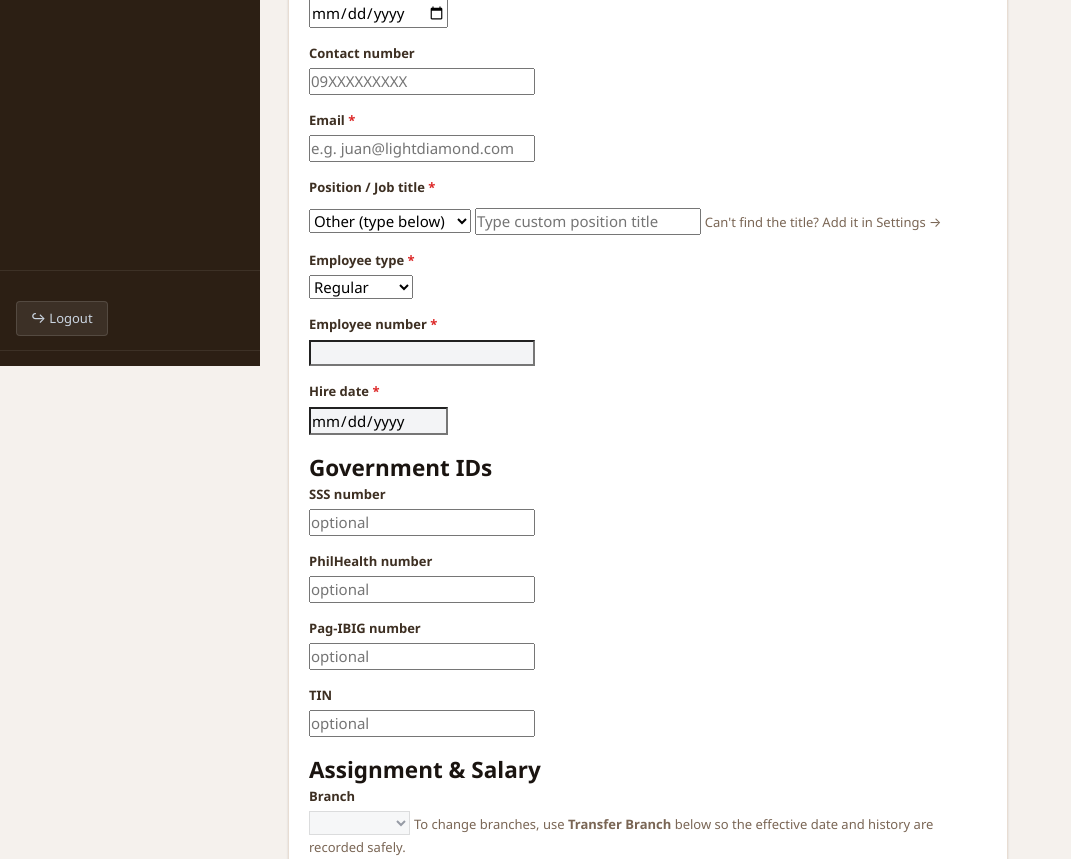
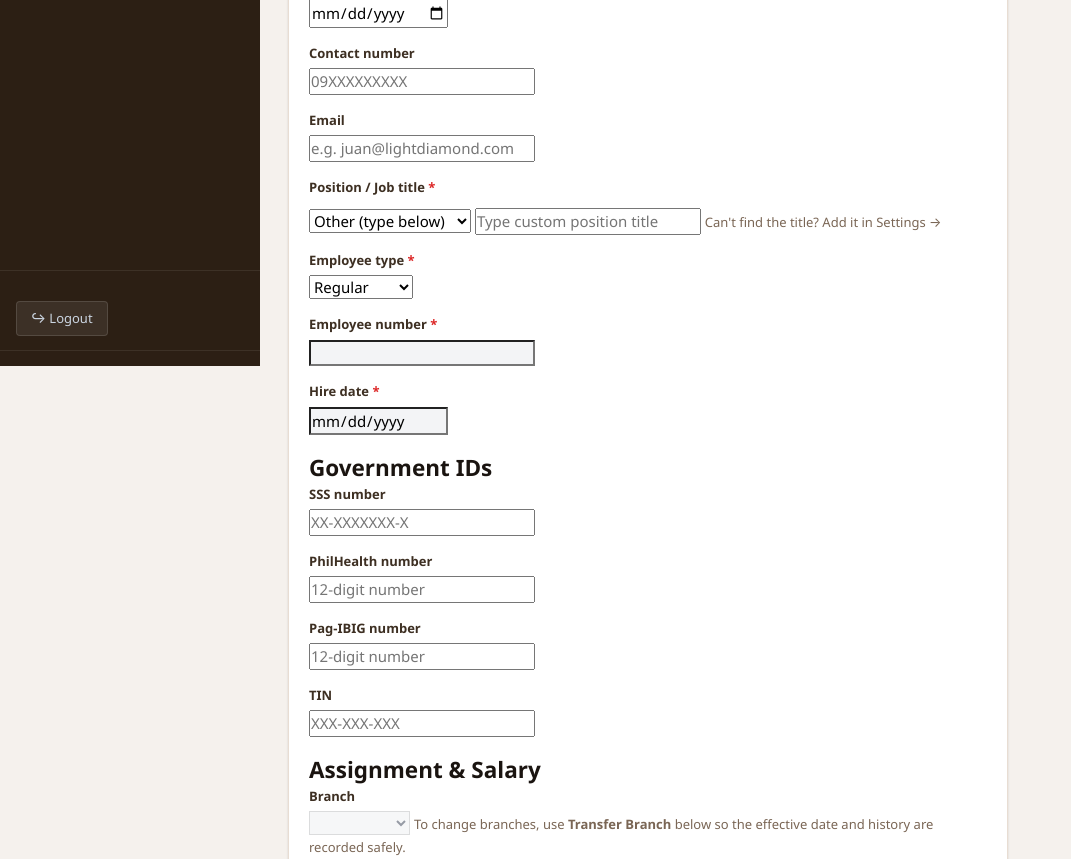
Before and after one commit to romarsares/WBPMS, a PHP site: template resources/views/hr/employees/edit.php in a window 1280 px wide. Shown: the part 434-1293 px from the top of the page, without its empty margins (0-1071 px from the left). Run offline with PHP 8.4, Linux system fonts and the light colour scheme; the template is opened without the code that fills it: most values are stand-ins (such as "Sample title", 1, 10 or a date in 2020); data that the repository does not hold is empty; some libraries are stand-ins or nearby versions.

Commit message:
Fix issues found in auditing the textbox and margins

```diff
--- a/resources/views/hr/employees/bank.php
+++ b/resources/views/hr/employees/bank.php
@@ -110,6 +110,7 @@ $BANK_NAMES = ['BDO', 'BPI', 'Metrobank', 'UnionBank', 'Landbank', 'PNB', 'RCBC'
                 <input type="text" id="account_name" name="account_name"
                        value="<?= $pv('account_name') ?>"
                        placeholder="Full name as on the bank account"
+                       maxlength="100"
                        class="<?= isset($errors['account_name']) ? 'is-invalid' : '' ?>">
                 <?= $err('account_name') ?>
             </div>
--- a/resources/views/hr/employees/edit.php
+++ b/resources/views/hr/employees/edit.php
@@ -116,9 +116,11 @@ $err = static fn(string $key): string => isset($errors[$key])
                 <?= $err('contact_number') ?>
             </div>
             <div class="form-group">
-                <label for="email">Email <span style="color:#dc2626">*</span></label>
-                <input type="text" id="email" name="email"
+                <label for="email">Email <?= !$isEdit ? '<span style="color:#dc2626">*</span>' : '' ?></label>
+                <input type="email" id="email" name="email"
                     value="<?= $v('email') ?>"
+                    maxlength="254"
+                    <?= !$isEdit ? 'required' : '' ?>
                     class="<?= isset($errors['email']) ? 'is-invalid' : '' ?>"
                     placeholder="e.g. juan@lightdiamond.com">
                 <?= $err('email') ?>
@@ -192,6 +194,8 @@ $err = static fn(string $key): string => isset($errors[$key])
                 <label for="employee_number">Employee number <span style="color:#dc2626">*</span></label>
                 <input type="text" id="employee_number" name="employee_number"
                     value="<?= $v('employee_number') ?>"
+                    maxlength="30"
+                    <?= !$isEdit ? 'required' : '' ?>
                     <?= $isEdit ? 'readonly style="background:#f3f4f6"' : '' ?>
                     class="<?= isset($errors['employee_number']) ? 'is-invalid' : '' ?>">
                 <?= $err('employee_number') ?>
@@ -211,24 +215,52 @@ $err = static fn(string $key): string => isset($errors[$key])
             <div class="form-group">
                 <label for="sss_number">SSS number</label>
                 <input type="text" id="sss_number" name="sss_number"
-                    value="<?= $v('sss_number') ?>" placeholder="optional">
+                    value="<?= $v('sss_number') ?>"
+                    placeholder="XX-XXXXXXX-X"
+                    maxlength="13"
+                    pattern="\d{2}-?\d{7}-?\d"
+                    title="SSS number must be in XX-XXXXXXX-X format (10 digits, e.g. 34-5678901-2)."
+                    inputmode="numeric"
+                    class="<?= isset($errors['sss_number']) ? 'is-invalid' : '' ?>">
+                <?= $err('sss_number') ?>
             </div>
             <div class="form-group">
                 <label for="philhealth_number">PhilHealth number</label>
                 <input type="text" id="philhealth_number" name="philhealth_number"
-                    value="<?= $v('philhealth_number') ?>" placeholder="optional">
+                    value="<?= $v('philhealth_number') ?>"
+                    placeholder="12-digit number"
+                    maxlength="15"
+                    pattern="[\d\- ]{12,15}"
+                    title="PhilHealth number must be 12 digits."
+                    inputmode="numeric"
+                    class="<?= isset($errors['philhealth_number']) ? 'is-invalid' : '' ?>">
+                <?= $err('philhealth_number') ?>
             </div>
             <div class="form-group">
                 <label for="pagibig_number">Pag-IBIG number</label>
                 <input type="text" id="pagibig_number" name="pagibig_number"
-                    value="<?= $v('pagibig_number') ?>" placeholder="optional">
+                    value="<?= $v('pagibig_number') ?>"
+                    placeholder="12-digit number"
+                    maxlength="15"
+                    pattern="[\d\- ]{12,15}"
+                    title="Pag-IBIG number must be 12 digits."
+                    inputmode="numeric"
+                    class="<?= isset($errors['pagibig_number']) ? 'is-invalid' : '' ?>">
+                <?= $err('pagibig_number') ?>
             </div>
         </div>
         <div class="form-row">
             <div class="form-group">
                 <label for="tin_number">TIN</label>
                 <input type="text" id="tin_number" name="tin_number"
-                    value="<?= $v('tin_number') ?>" placeholder="optional">
+                    value="<?= $v('tin_number') ?>"
+                    placeholder="XXX-XXX-XXX"
+                    maxlength="16"
+                    pattern="\d{3}-?\d{3}-?\d{3}(-?\d{3})?"
+                    title="TIN must be 9 or 12 digits (e.g. 123-456-789 or 123-456-789-000)."
+                    inputmode="numeric"
+                    class="<?= isset($errors['tin_number']) ? 'is-invalid' : '' ?>">
+                <?= $err('tin_number') ?>
             </div>
         </div>
 
--- a/resources/views/owner/payroll/index.php
+++ b/resources/views/owner/payroll/index.php
@@ -50,7 +50,7 @@ $recentRuns  ??= [];
             ⚠ The following payroll runs require your review and approval.
         </strong>
     </div>
-    <table>
+    <table class="data-table">
         <thead>
             <tr>
                 <th>Branch</th>
--- a/resources/views/owner/payroll/review.php
+++ b/resources/views/owner/payroll/review.php
@@ -193,6 +193,7 @@ foreach ($deductions as $deduction) {
                 </label>
                 <textarea id="return_reason" name="return_reason" rows="4" class="form-control"
                           placeholder="Describe what needs correction…" required
+                          maxlength="1000"
                           style="width:100%;resize:vertical"></textarea>
                 <?php if (isset($errors['return_reason'])): ?>
                 <small style="color:#ef4444"><?= htmlspecialchars($errors['return_reason']) ?></small>
```
Also changed, not shown: app/Http/Controllers/EmployeeController.php (+58 -4 lines), app/Http/Controllers/OwnerController.php (+31 -0 lines), app/Http/Controllers/ScheduleController.php (+9 -2 lines), resources/views/owner/requests/index.php (+3 -6 lines), resources/views/owner/requests/show.php (+7 -6 lines), 1 other file.
